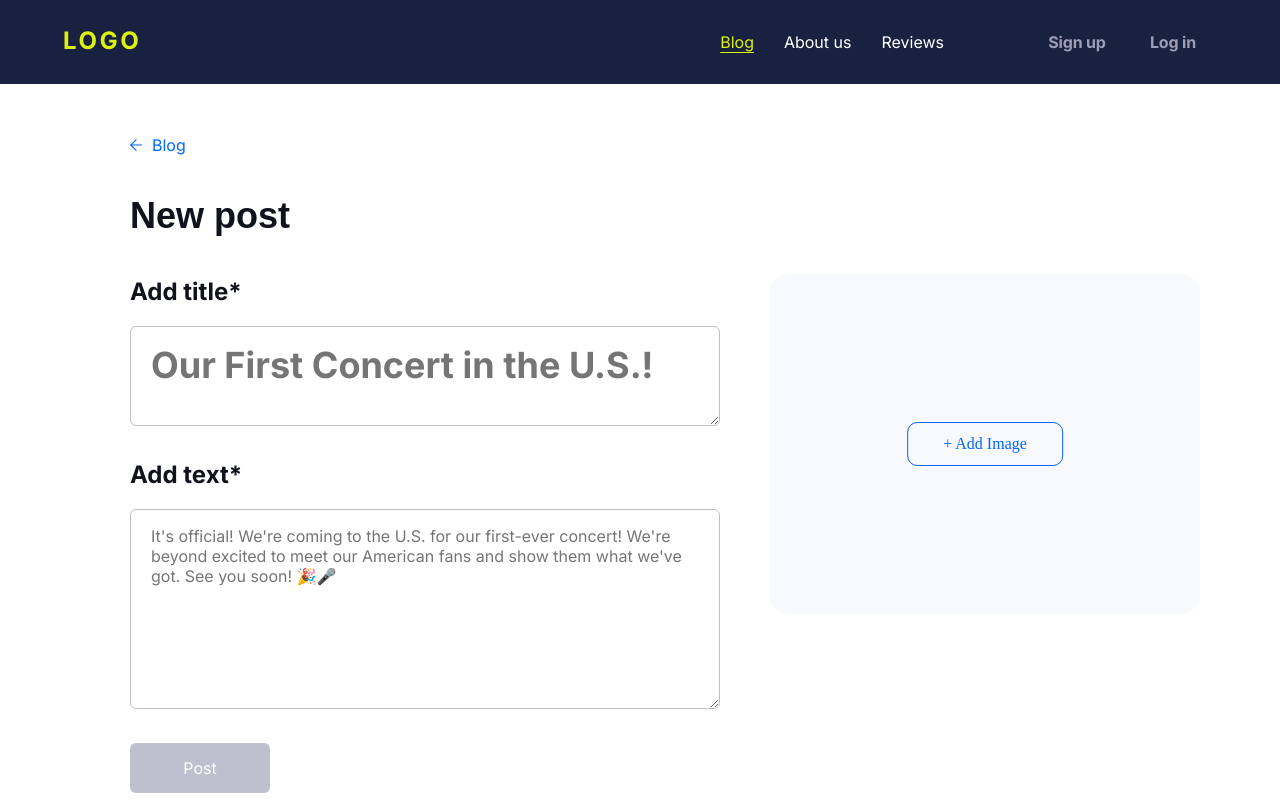
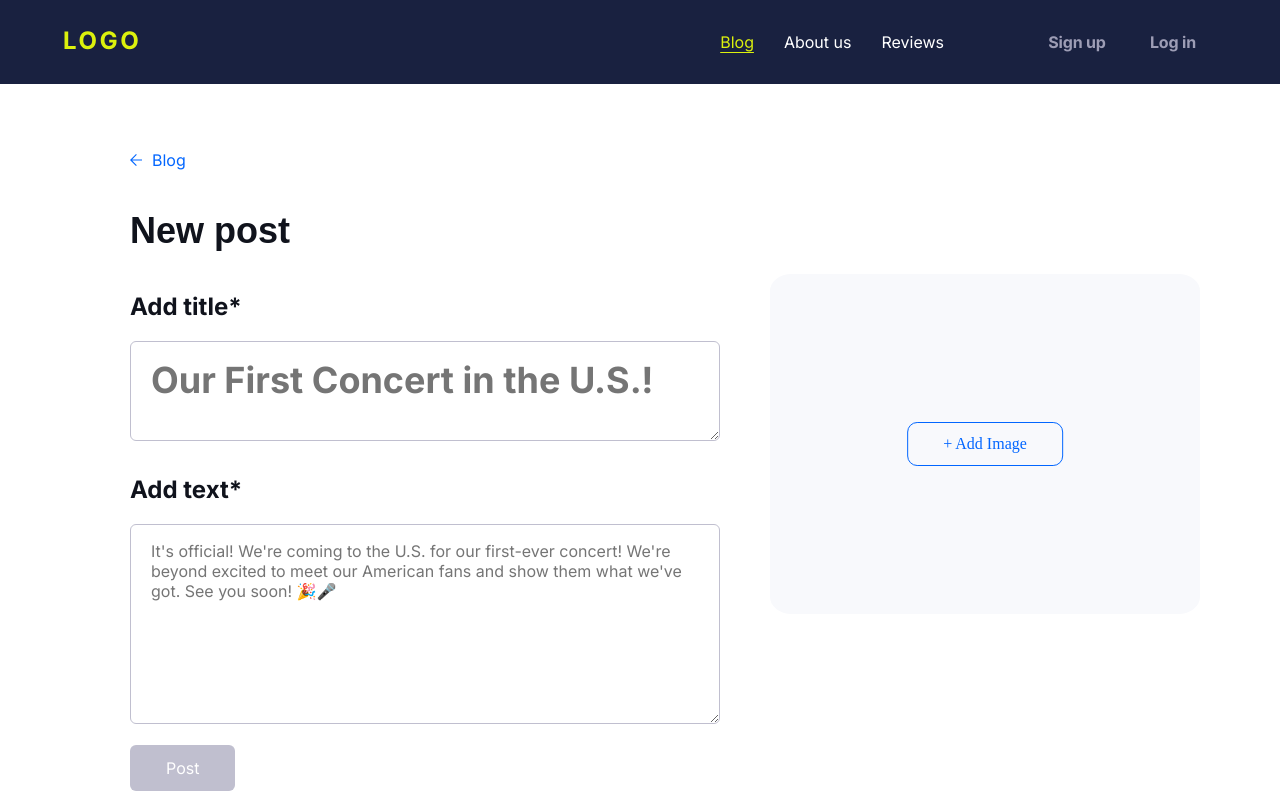
Before and after one commit to Nelskie13/React-Adaptive-Blog-Project, a React (Vite) app: page /Addpost in a window 1280 px wide. Shown: the top 800 px of the page. Built offline with nearby package versions, Linux system fonts and the light colour scheme; what upload-js would draw is missing.

Commit message:
Add function in NewPostForm.jsx

```diff
--- a/src/App.jsx
+++ b/src/App.jsx
@@ -39,6 +39,7 @@ function App() {
         </Route>
         <Route path="/" element={<Outlet />}>
           <Route path="Addpost" element={<NewPostForm />} />
+          <Route path="/Allpost" element={<PostDetails />} />
         </Route>
       </Route>
     )
--- a/src/components/NewPostForm.jsx
+++ b/src/components/NewPostForm.jsx
@@ -1,8 +1,38 @@
-import React from "react";
+import React, { useContext, useState } from "react";
 import { PostImage } from "./PostImage";
 import BlogReturn from "../Layouts/BlogReturn";
+import { PostsContext } from "../components/PostsContext";
+import { NavLink } from "react-router-dom";
 
 function NewPostForm() {
+  const { posts, setPosts } = useContext(PostsContext);
+  const [title, setTitle] = useState([]);
+  const [text, setText] = useState([]);
+
+  const handleTitleChange = (event) => {
+    setTitle(event.target.value);
+  };
+
+  const handleTextChange = (event) => {
+    setText(event.target.value);
+  };
+
+  const handlePost = () => {
+    const newPost = {
+      id: posts.length + 1,
+      title: title,
+      text: text,
+      comments: [],
+      likes: 0,
+    };
+
+    setPosts([...posts, newPost]);
+
+    // Clear the input fields after posting
+    setTitle([]);
+    setText([]);
+  };
+
   return (
     <div className="NewsPostForm">
       <div className="NewPost-container">
@@ -13,16 +43,22 @@ function NewPostForm() {
         <textarea
           className="addTitle-textarea"
           placeholder="Our First Concert in the U.S.!"
+          value={title}
+          onChange={handleTitleChange}
         ></textarea>
 
         <p className="addText">Add text*</p>
         <textarea
           className="AddText-textarea"
           placeholder="It's official! We're coming to the U.S. for our first-ever concert! We're beyond excited to meet our American fans and show them what we've got. See you soon! 🎉🎤"
+          value={text}
+          onChange={handleTextChange}
         ></textarea>
 
         <div className="PostBtn-container">
-          <button className="PostBtn">Post</button>
+          <NavLink to="/Allpost" className="PostBtn" onClick={handlePost}>
+            Post
+          </NavLink>
         </div>
       </div>
       <div className="ImageUploader-container">
--- a/src/components/Post.jsx
+++ b/src/components/Post.jsx
@@ -86,7 +86,7 @@ const Post = ({
                 )}
               </button>
             </div>
-            <p className="Cards-likes">{postLikes}k</p>
+            <p className="Cards-likes">{postLikes}</p>
           </div>
         </div>
       </div>
--- a/src/components/PostDetails.jsx
+++ b/src/components/PostDetails.jsx
@@ -12,7 +12,7 @@ function PostDetails() {
   const { posts, setPosts } = useContext(PostsContext);
   const { id } = useParams();
   const selectedPost = posts.find((post) => post.id === parseInt(id));
-  const [newComment, setNewComment] = useState("");
+  const [newComment, setNewComment] = useState([]);
   const [showAllComments, setShowAllComments] = useState(false);
 
   // Function to handle adding a new comment to a post
@@ -92,7 +92,7 @@ function PostDetails() {
                   alt="heart-logo-solid"
                 />
               </button>
-              <p className="Cards-likes">{selectedPost.likes}k</p>
+              <p className="Cards-likes">{selectedPost.likes}</p>
             </div>
           </div>
 
--- a/src/css/main.css
+++ b/src/css/main.css
@@ -573,6 +573,7 @@
 }
 
 .PostBtn {
+  text-decoration: none;
   border-radius: 6px;
   width: 140px;
   height: 50px;
--- a/src/css/main.scss
+++ b/src/css/main.scss
@@ -403,6 +403,7 @@
   @include mixins.addtext-textarea-props();
 }
 .PostBtn {
+  text-decoration: none;
   @include mixins.postbtn-props();
   &:hover {
     background: #0266ff;
```
Also changed, not shown: 1 other file (tests, documents, lock files or other folders).
